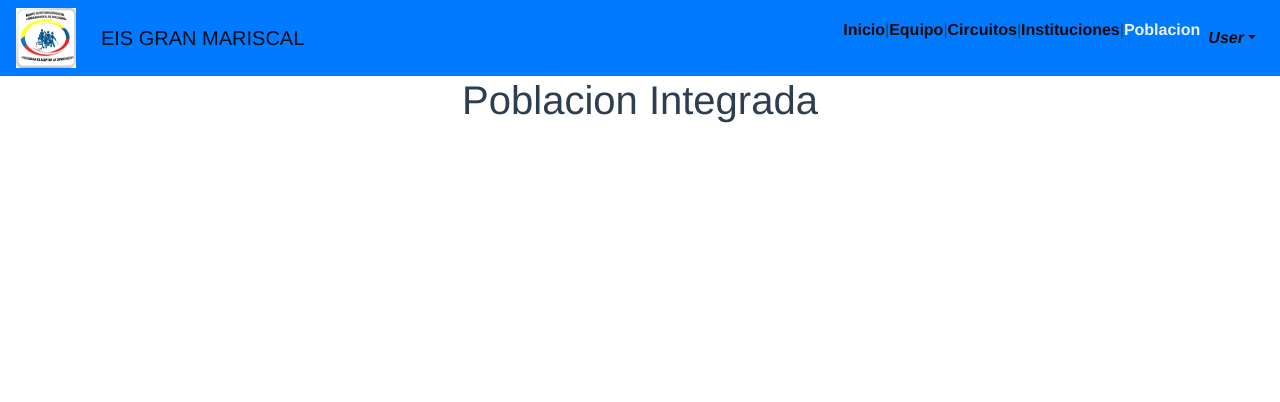
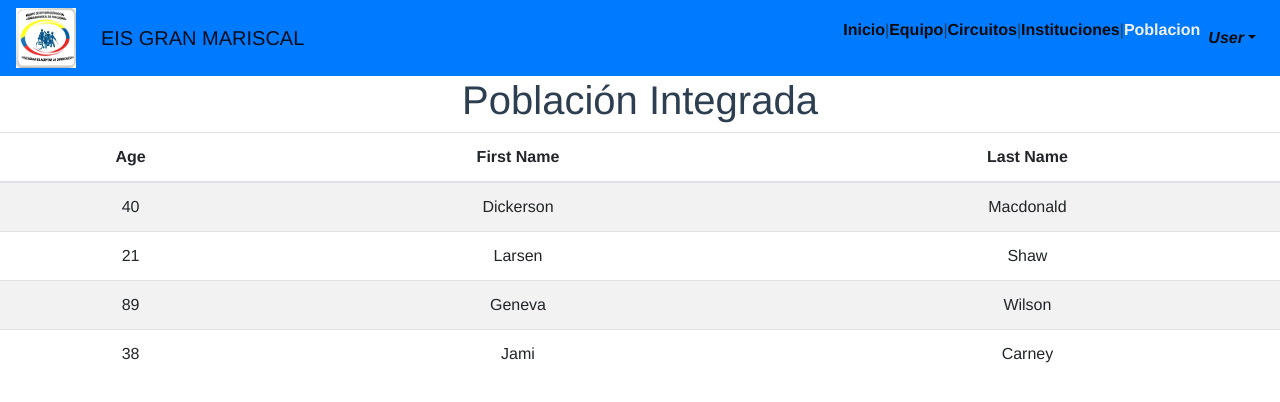
Before and after one commit to ignaciogonzalezvegas/proyecto-equipo, a Vue app: page /poblacion in a window 1280 px wide. Shown: the top 402 px of the page. Built offline with nearby package versions, Linux system fonts and the light colour scheme.

Commit message:
tienda 28042021

```diff
--- a/src/router/index.js
+++ b/src/router/index.js
@@ -42,14 +42,7 @@
     // which is lazy-loaded when the route is visited.
     component: () => import(/* webpackChunkName: "about" */ '../views/Poblacion.vue')
   },
-  {
-    path: '/trabajador',
-    name: 'trabajador',
-    // route level code-splitting
-    // this generates a separate chunk (about.[hash].js) for this route
-    // which is lazy-loaded when the route is visited.
-    component: () => import(/* webpackChunkName: "about" */ '../views/DetalleTrabajador.vue')
-  }
+
 ]
 
 const router = new VueRouter({
--- a/src/views/Circuitos.vue
+++ b/src/views/Circuitos.vue
@@ -6,16 +6,41 @@
 </template>
 
 <script>
-  export default {
-    data() {
-      return {
-        items: [
-          { age: 40, first_name: 'Dickerson', last_name: 'Macdonald' },
-          { age: 21, first_name: 'Larsen', last_name: 'Shaw' },
-          { age: 89, first_name: 'Geneva', last_name: 'Wilson' },
-          { age: 38, first_name: 'Jami', last_name: 'Carney' }
-        ]
-      }
-    }
-  }
+export default {
+  data() {
+    return {
+      items: [
+        { Circuito: 40, Nombre: "Dickerson" },
+        { Circuito: 21, Nombre: "Larsen" },
+        { Circuito: 89, Nombre: "Geneva" },
+        { Circuito: 38, Nombre: "Jami" },
+        { Circuito: 38, Nombre: "Jami" },
+        { Circuito: 38, Nombre: "Jami" },
+        { Circuito: 38, Nombre: "Jami" },
+        { Circuito: 38, Nombre: "Jami" },
+        { Circuito: 38, Nombre: "Jami" },
+        { Circuito: 38, Nombre: "Jami" },
+        { Circuito: 38, Nombre: "Jami" },
+        { Circuito: 38, Nombre: "Jami" },
+        { Circuito: 38, Nombre: "Jami" },
+        { Circuito: 38, Nombre: "Jami" },
+        { Circuito: 38, Nombre: "Jami" },
+        { Circuito: 38, Nombre: "Jami" },
+        { Circuito: 38, Nombre: "Jami" },
+        { Circuito: 38, Nombre: "Jami" },
+        { Circuito: 38, Nombre: "Jami" },
+        { Circuito: 38, Nombre: "Jami" },
+        { Circuito: 38, Nombre: "Jami" },
+        { Circuito: 38, Nombre: "Jami" },
+        { Circuito: 38, Nombre: "Jami" },
+        { Circuito: 38, Nombre: "Jami" },
+        { Circuito: 38, Nombre: "Jami" },
+        { Circuito: 38, Nombre: "Jami" },
+        { Circuito: 38, Nombre: "Jami" },
+        { Circuito: 38, Nombre: "Jami" },
+      ],
+    };
+  },
+};
 </script>
+<style></style>
--- a/src/views/Instituciones.vue
+++ b/src/views/Instituciones.vue
@@ -1,5 +1,21 @@
 <template>
   <div class="about">
     <h1>Instituciones Integradoras</h1>
+    <b-table striped hover :items="items"></b-table>
   </div>
 </template>
+
+<script>
+export default {
+  data() {
+    return {
+      items: [
+        { age: 40, first_name: "Dickerson", last_name: "Macdonald" },
+        { age: 21, first_name: "Larsen", last_name: "Shaw" },
+        { age: 89, first_name: "Geneva", last_name: "Wilson" },
+        { age: 38, first_name: "Jami", last_name: "Carney" },
+      ],
+    };
+  },
+};
+</script>
--- a/src/views/Poblacion.vue
+++ b/src/views/Poblacion.vue
@@ -1,5 +1,21 @@
 <template>
   <div class="about">
-    <h1>Poblacion Integrada</h1>
+    <h1>Población Integrada</h1>
+    <b-table striped hover :items="items"></b-table>
   </div>
 </template>
+
+<script>
+export default {
+  data() {
+    return {
+      items: [
+        { age: 40, first_name: "Dickerson", last_name: "Macdonald" },
+        { age: 21, first_name: "Larsen", last_name: "Shaw" },
+        { age: 89, first_name: "Geneva", last_name: "Wilson" },
+        { age: 38, first_name: "Jami", last_name: "Carney" },
+      ],
+    };
+  },
+};
+</script>
```
